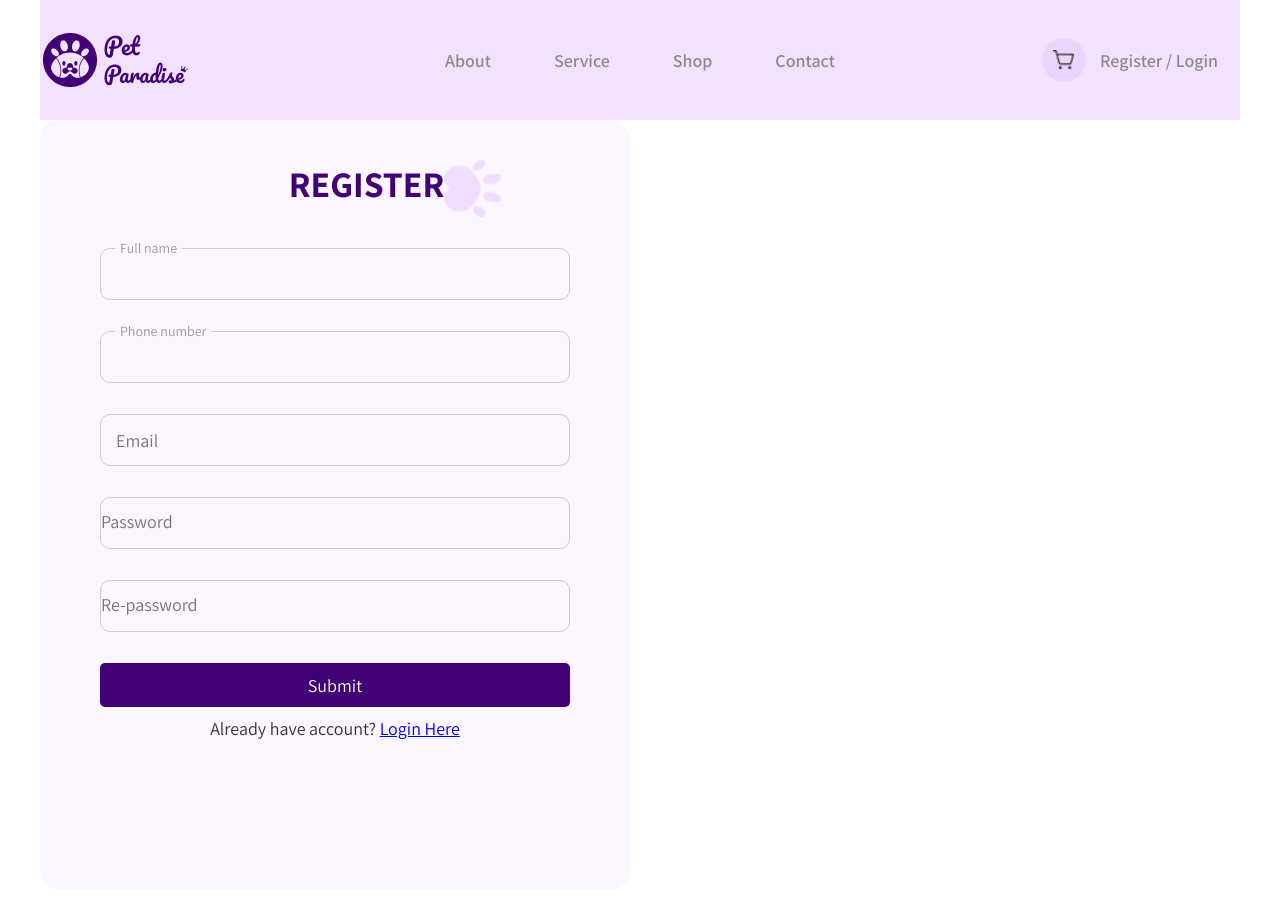
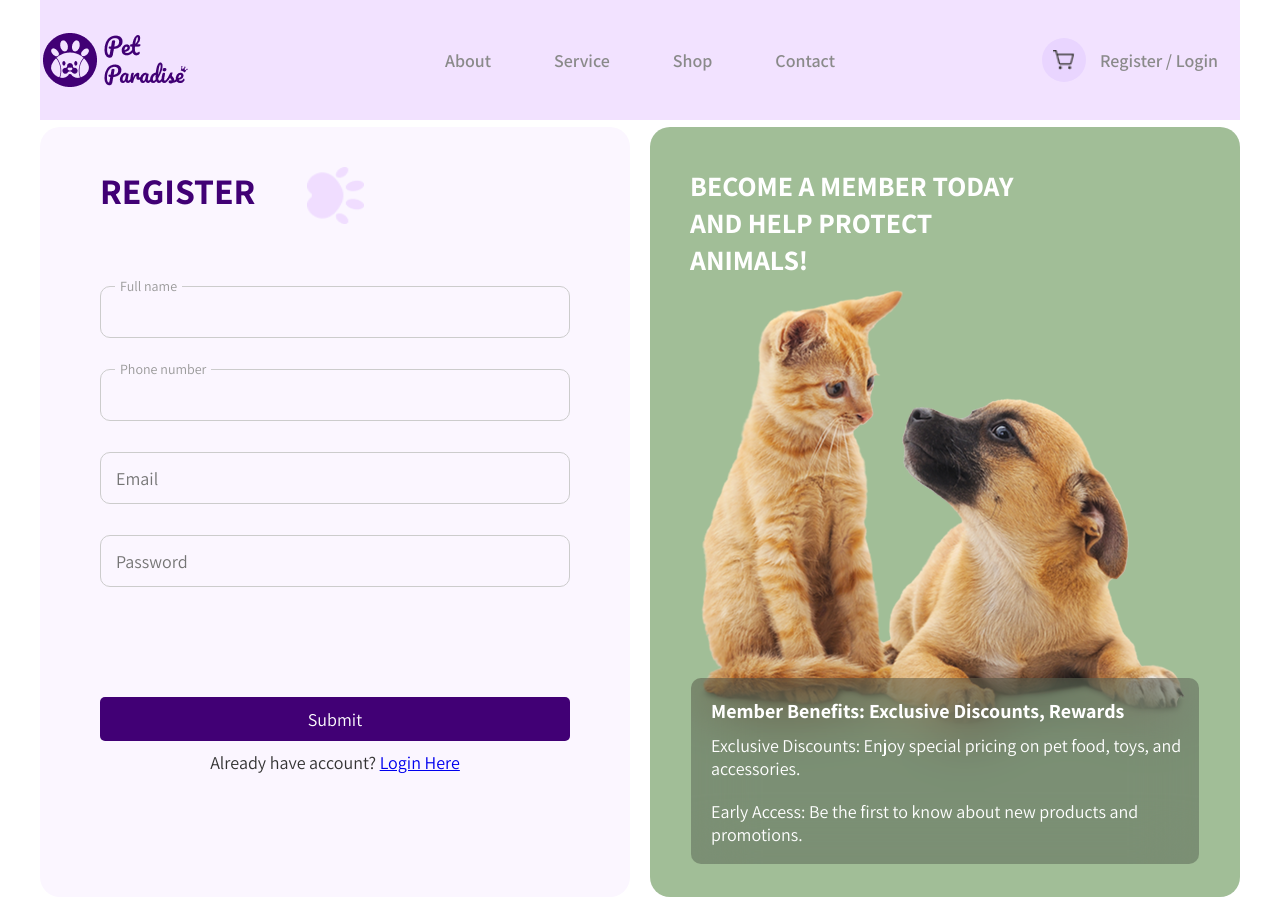
Before and after one commit to odinaM/Pet_Paradise, a React (Vite) app: page /register in a window 1280 px wide. Built offline with nearby package versions, Linux system fonts and the light colour scheme; the HTML template or start-up script is replaced by a standard one.

Commit message:
работала с регистрацией и закончила 2 блок

```diff
--- a/src/pages/Register/Register.css
+++ b/src/pages/Register/Register.css
@@ -30,10 +30,12 @@ body{
     background-color:#FBF6FF;
     border-radius: 20px;
     flex-direction: column;
-    align-items: center;
 }
 .register_container{
   display: flex;
+  margin-top: 7px;
+  flex-direction: row;
+  gap: 20px;
 }
 .register_title{
     display: flex;
@@ -42,6 +44,7 @@ body{
 .register_logo img{
     width: 57px;
     height: 57px;
+     margin-left: 52px;
 }
 .register_title_text{
   font-size: 36px;
@@ -50,8 +53,8 @@ body{
 }
 .register_title{
   margin-top: 40px;
-  margin-left:120px ;
-  margin-bottom: 26px;
+  margin-left:60px ;
+  margin-bottom: 57px;
 }
 input{
   width: 470px;
@@ -69,6 +72,7 @@ input{
   font-size: 18px;
   color: white;
   border: none;
+  margin-top: 79px;
 }
 ::placeholder{
   font-size: 18px;
@@ -158,9 +162,6 @@ select{
     transition: color 0.3s ease;
 }
 
-.styled-wrapper:focus-within .floating-label {
-    color: #410075;
-}
 
 .select-container {
     display: flex;
@@ -188,8 +189,51 @@ select{
     margin-left: -12px;
     pointer-events: none;
 }
-
-
 .phone-input {
     padding-left: 10px !important;
 }
+/* стили register_info*/
+.register_info{
+  width: 590px;
+  height: 770px;
+  border-radius: 20px;
+  background-color: #A1BE97;
+  background-image: url(../../assets/img/register_info.png);
+  background-repeat: no-repeat;
+  background-position: center;
+}
+.register_info_text1{
+  width: 350px;
+  font-size: 28px;
+  font-weight: bold;
+  text-transform: uppercase;
+  color: #FFFFFF;
+  margin-top: 40px;
+  margin-left: 40px;
+}
+.register_info_exlusive-block{
+  width: 508px;
+  height: 186px;
+  border-radius: 10px;
+  display: flex;
+  flex-direction: column;
+  margin-top: 400px;
+  background-color: #2525254D;
+  backdrop-filter: blur(30px);
+  margin-left: 41px;
+  color: #FFFFFF;
+}
+.exclusive_text-1{
+  font-size: 20px ;
+  font-weight: bold;
+  margin:20px 0px 10px 20px;
+}
+.exclusive_text-2{
+  font-size: 18px;
+  margin-left: 20px;
+  margin-bottom:20px ;
+}
+.exclusive_text-3{
+   font-size: 18px;
+  margin-left: 20px;
+}
--- a/src/pages/Register/Register.jsx
+++ b/src/pages/Register/Register.jsx
@@ -11,14 +11,12 @@ const navigate = useNavigate();
     const [phone, setPhone] = useState('');
     const [email, setEmail] = useState('');
     const [password, setPassword] = useState('');
-    const [rePassword, setRePassword] = useState('');
 
     // Ошибки
     const [nameError, setNameError] = useState('');
     const [phoneError, setPhoneError] = useState('');
     const [emailError, setEmailError] = useState('');
     const [passwordError, setPasswordError] = useState('');
-    const [rePasswordError, setRePasswordError] = useState('');
 
     const handleSubmit = (e) => {
         e.preventDefault();
@@ -53,13 +51,6 @@ const navigate = useNavigate();
             setPasswordError('');
         }
 
-        if (rePassword.trim() === '') {
-            setRePasswordError('Повторите пароль');
-            hasError = true;
-        } else {
-            setRePasswordError('');
-        }
-
         if (hasError) {
             return;
         }
@@ -88,10 +79,6 @@ const navigate = useNavigate();
         passwordErrorMessage = <span className="error">{passwordError}</span>;
     }
 
-    let rePasswordErrorMessage = null;
-    if (rePasswordError) {
-        rePasswordErrorMessage = <span className="error">{rePasswordError}</span>;
-    }
     return(
         <div className='register_container'>
             <div className="register_form">
@@ -110,21 +97,22 @@ const navigate = useNavigate();
                                 id="fullName"
                             />
                             <label htmlFor="fullName" className="floating-label">Full name</label>
+                            {nameErrorMessage}
                         </div>
-                        {nameErrorMessage}
+
                     </div>
                     <div className="input-box">
                         <div className="styled-wrapper">
                             <input
-                                type="text"
-                                value={fullName}
-                                onChange={(e) => setFullName(e.target.value)}
-                                className={`styled-input ${nameError ? 'input-error' : ''}`}
-                                id="fullName"
+                                type="tel"
+                                value={phone}
+                                onChange={(e) => setPhone(e.target.value)}
+                                className={`styled-input ${phoneError ? 'input-error' : ''}`}
+                                id="phoneNumber"
                             />
-                            <label htmlFor="fullName" className="floating-label">Phone number</label>
+                            <label htmlFor="phoneNumber" className="floating-label">Phone number</label>
+                            {phoneErrorMessage}
                         </div>
-                        {phoneErrorMessage}
                     </div>
                     <div className="input-box">
                         <div className="styled-wrapper">
@@ -135,30 +123,21 @@ const navigate = useNavigate();
                             onChange={(e) => setEmail(e.target.value)}
                             className={`styled-input ${emailError ? 'input-error' : ''}`}
                         />
+                        {emailErrorMessage}
                         </div>
-                        {emailErrorMessage}
                     </div>
 
                     <div className="input-box">
-                        <input
+                        <div className="styled-wrapper">
+                            <input
                             type="password"
                             placeholder="Password"
                             value={password}
                             onChange={(e) => setPassword(e.target.value)}
-                            className={passwordError ? 'input-error' : ''}
+                            className={`styled-input ${passwordError ? 'input-error' : ''}`}
                         />
                         {passwordErrorMessage}
-                    </div>
-
-                    <div className="input-box">
-                        <input
-                            type="password"
-                            placeholder="Re-password"
-                            value={rePassword}
-                            onChange={(e) => setRePassword(e.target.value)}
-                            className={rePasswordError ? 'input-error' : ''}
-                        />
-                        {rePasswordErrorMessage}
+                        </div>
                     </div>
 
                     <button type="submit" className="submit-btn">Submit</button>
@@ -167,6 +146,14 @@ const navigate = useNavigate();
                     Already have account? <a href="/login">Login Here</a>
                 </p>
             </div>
+            <div className="register_info">
+                <p className="register_info_text1">Become a member today and help protect animals!</p>
+                <div className="register_info_exlusive-block">
+                    <p className="exclusive_text-1">Member Benefits: Exclusive Discounts, Rewards</p>
+                    <p className="exclusive_text-2">Exclusive Discounts: Enjoy special pricing on pet food, toys, and accessories.</p>
+                    <div className="exclusive_text-3">Early Access: Be the first to know about new products and promotions.</div>
+                </div>
+            </div>
         </div>
     );
 }
```
Also changed, not shown: src/assets/img/register_info.png (added).
